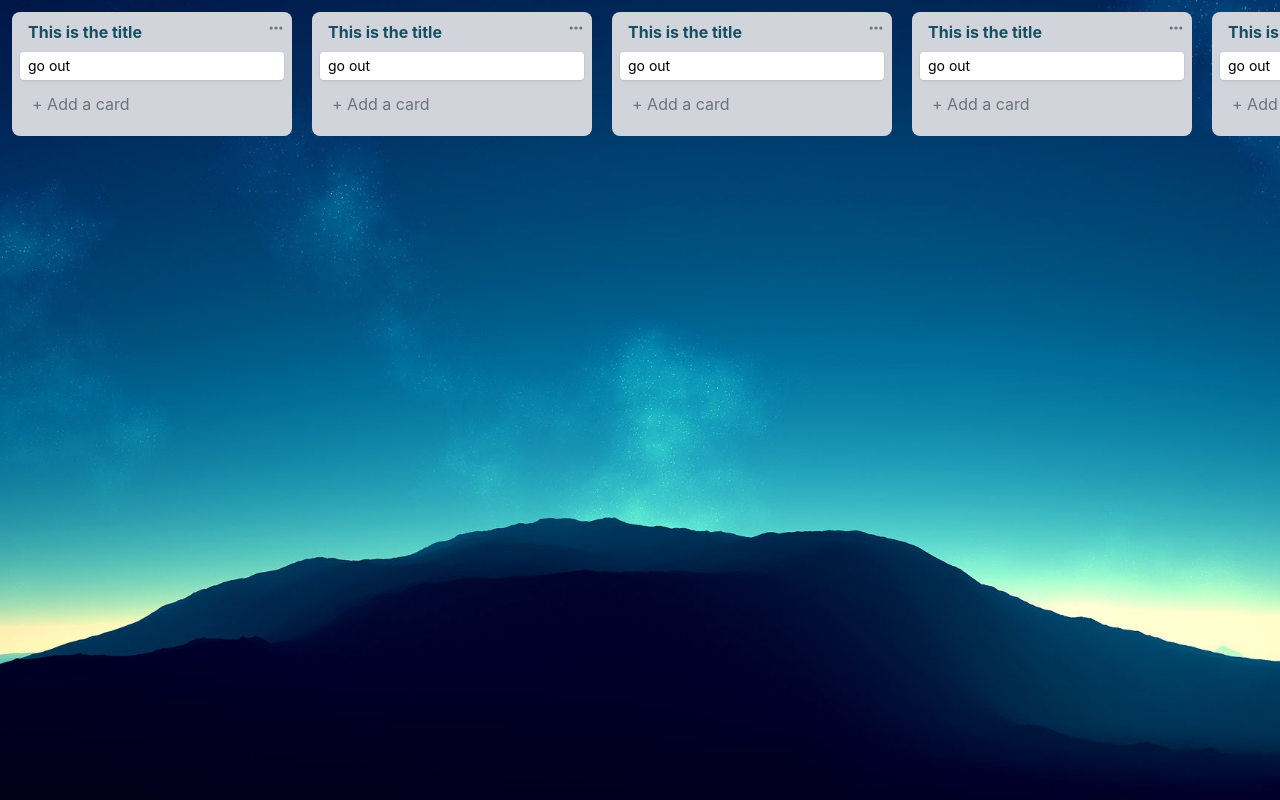
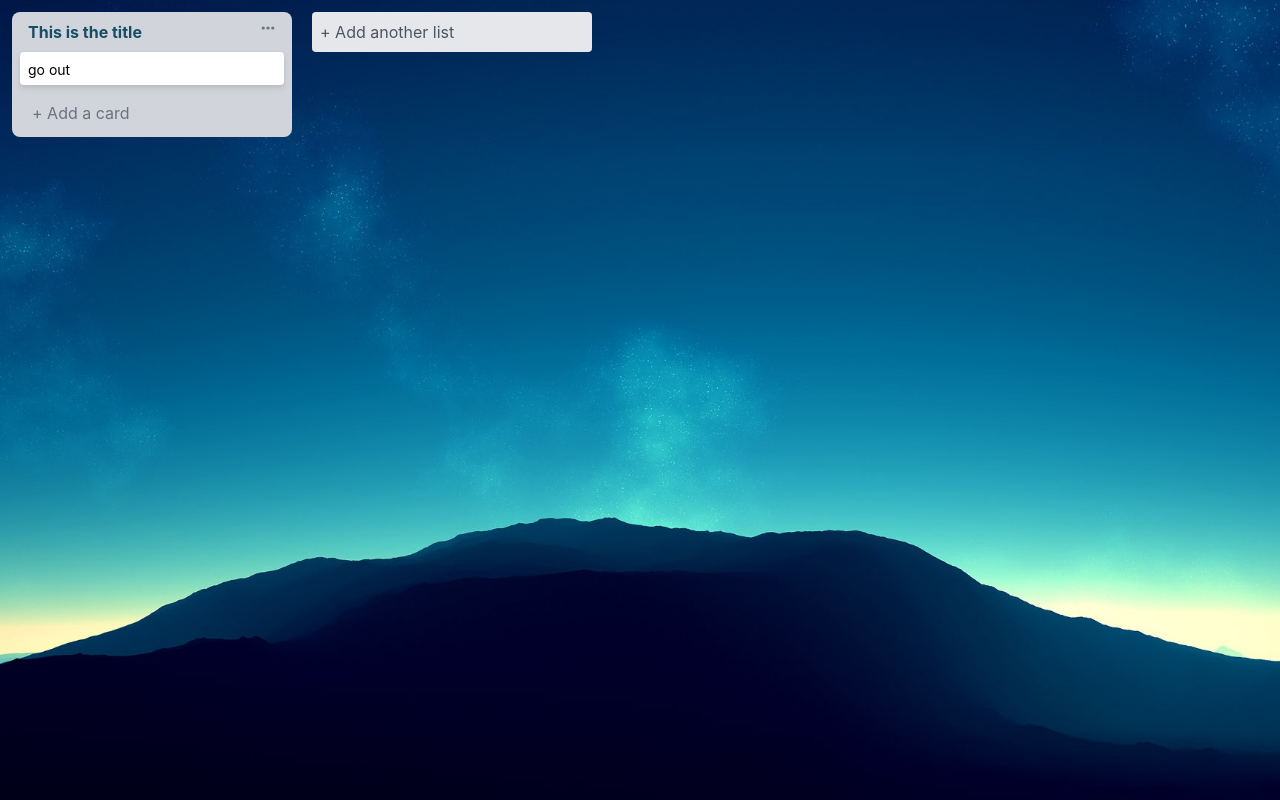
Before and after one commit to Abolfazl-JD/trello-clone-ScriptSetup-pinia-Tailwindcss, a Vue app: page / in a window 1280 px wide. Built offline with nearby package versions, Linux system fonts and the light colour scheme.

Commit message:
create add new list form input and style it

```diff
--- a/src/App.vue
+++ b/src/App.vue
@@ -1,164 +1,56 @@
 <script setup lang="ts">
+import {ref} from 'vue'
+
+const formInp = ref<HTMLInputElement | null>(null)
+
+const addNewList = ref(false)
+const showlistControl = ref(false)
+
+const changeNewList = (val: boolean) => {
+  addNewList.value = val
+  setTimeout(() => {
+    val ? formInp.value?.focus() : null
+    showlistControl.value = val
+  }, 50);
+
+}
 
 </script>
 
 <template>
-  <div class="board h-screen overflow-auto pl-3 py-3 scrollbar scrollbar-thumb-gray-600 scrollbar-track-gray-900  ">
+  <div class="board h-screen overflow-auto px-3 py-3 scrollbar scrollbar-thumb-gray-600 scrollbar-thin scrollbar-track-gray-900  ">
     <div class="flex justify-start items-start gap-5">
       <div class="min-w-[280px] bg-gray-300 p-2 rounded-lg cursor-pointer">
-    <div class="flex justify-between mb-2 pl-2">
+        <div class="flex justify-between mb-2 px-2">
           <h3 class="font-bold text-cyan-900">This is the title</h3>
           <svg xmlns="http://www.w3.org/2000/svg" class="h-4 w-4 text-gray-500" viewBox="0 0 20 20" fill="currentColor">
             <path d="M6 10a2 2 0 11-4 0 2 2 0 014 0zM12 10a2 2 0 11-4 0 2 2 0 014 0zM16 12a2 2 0 100-4 2 2 0 000 4z" />
           </svg>
         </div>
-    <div class="bg-white px-2 py-1 rounded flex justify-between group shadow">
+        <div class="bg-white px-2 pb-[5px] pt-2 rounded flex justify-between group drop-shadow-md">
           <p class="text-sm">go out</p>
           <svg xmlns="http://www.w3.org/2000/svg" class="h-4 w-4 text-gray-400 hidden group-hover:block" fill="none" viewBox="0 0 24 24" stroke="currentColor" stroke-width="2">
             <path stroke-linecap="round" stroke-linejoin="round" d="M15.232 5.232l3.536 3.536m-2.036-5.036a2.5 2.5 0 113.536 3.536L6.5 21.036H3v-3.572L16.732 3.732z" />
           </svg>
         </div>
-    <div class="bg-transparent text-gray-500 p-3">
+        <p class="bg-transparent text-gray-500 pl-3 mt-3 py-1 transition-colors ease-out duration-200 hover:bg-gray-400 hover:text-gray-700">
         + Add a card
+        </p>
+      </div>
+
+      <div class="min-w-[280px] bg-gray-200 p-2 rounded cursor-pointer text-gray-600">
+        <p class="w-full h-full" @click="changeNewList(true)" v-if="!addNewList">+ Add another list</p>
+        <template v-else>
+          <input type="text" ref="formInp" placeholder="Enter list title..." class="px-3 py-2 text-sm w-full focus:outline-blue-600">
+          <div class="flex w-full mt-2 place-items-center space-x-2 transition-all ease-out duration-50" :class="!showlistControl ? 'h-0 overflow-hidden' : 'h-8'">
+            <button class="bg-blue-600 py-2 px-[10px] rounded-sm text-sm text-white hover:bg-blue-700 transition-colors ease-out duration-300">Add list</button>
+            <svg xmlns="http://www.w3.org/2000/svg" @click="changeNewList(false)" class="h-6 w-6 text-gray-700 transition-colors ease-out duration-200 hover:text-gray-900" fill="none" viewBox="0 0 24 24" stroke="currentColor" stroke-width="2">
+              <path stroke-linecap="round" stroke-linejoin="round" d="M6 18L18 6M6 6l12 12" />
+            </svg>
+          </div>
+        </template>
       </div>
     </div>
-  <div class="min-w-[280px] bg-gray-300 p-2 rounded-lg cursor-pointer">
-    <div class="flex justify-between mb-2 pl-2">
-      <h3 class="font-bold text-cyan-900">This is the title</h3>
-      <svg xmlns="http://www.w3.org/2000/svg" class="h-4 w-4 text-gray-500" viewBox="0 0 20 20" fill="currentColor">
-        <path d="M6 10a2 2 0 11-4 0 2 2 0 014 0zM12 10a2 2 0 11-4 0 2 2 0 014 0zM16 12a2 2 0 100-4 2 2 0 000 4z" />
-      </svg>
-    </div>
-    <div class="bg-white px-2 py-1 rounded flex justify-between group shadow">
-      <p class="text-sm">go out</p>
-      <svg xmlns="http://www.w3.org/2000/svg" class="h-4 w-4 text-gray-400 hidden group-hover:block" fill="none" viewBox="0 0 24 24" stroke="currentColor" stroke-width="2">
-        <path stroke-linecap="round" stroke-linejoin="round" d="M15.232 5.232l3.536 3.536m-2.036-5.036a2.5 2.5 0 113.536 3.536L6.5 21.036H3v-3.572L16.732 3.732z" />
-      </svg>
-    </div>
-    <div class="bg-transparent text-gray-500 p-3">
-     + Add a card
-    </div>
-  </div>
-  <div class="min-w-[280px] bg-gray-300 p-2 rounded-lg cursor-pointer">
-    <div class="flex justify-between mb-2 pl-2">
-      <h3 class="font-bold text-cyan-900">This is the title</h3>
-      <svg xmlns="http://www.w3.org/2000/svg" class="h-4 w-4 text-gray-500" viewBox="0 0 20 20" fill="currentColor">
-        <path d="M6 10a2 2 0 11-4 0 2 2 0 014 0zM12 10a2 2 0 11-4 0 2 2 0 014 0zM16 12a2 2 0 100-4 2 2 0 000 4z" />
-      </svg>
-    </div>
-    <div class="bg-white px-2 py-1 rounded flex justify-between group shadow">
-      <p class="text-sm">go out</p>
-      <svg xmlns="http://www.w3.org/2000/svg" class="h-4 w-4 text-gray-400 hidden group-hover:block" fill="none" viewBox="0 0 24 24" stroke="currentColor" stroke-width="2">
-        <path stroke-linecap="round" stroke-linejoin="round" d="M15.232 5.232l3.536 3.536m-2.036-5.036a2.5 2.5 0 113.536 3.536L6.5 21.036H3v-3.572L16.732 3.732z" />
-      </svg>
-    </div>
-    <div class="bg-transparent text-gray-500 p-3">
-     + Add a card
-    </div>
-  </div>
-  <div class="min-w-[280px] bg-gray-300 p-2 rounded-lg cursor-pointer">
-    <div class="flex justify-between mb-2 pl-2">
-      <h3 class="font-bold text-cyan-900">This is the title</h3>
-      <svg xmlns="http://www.w3.org/2000/svg" class="h-4 w-4 text-gray-500" viewBox="0 0 20 20" fill="currentColor">
-        <path d="M6 10a2 2 0 11-4 0 2 2 0 014 0zM12 10a2 2 0 11-4 0 2 2 0 014 0zM16 12a2 2 0 100-4 2 2 0 000 4z" />
-      </svg>
-    </div>
-    <div class="bg-white px-2 py-1 rounded flex justify-between group shadow">
-      <p class="text-sm">go out</p>
-      <svg xmlns="http://www.w3.org/2000/svg" class="h-4 w-4 text-gray-400 hidden group-hover:block" fill="none" viewBox="0 0 24 24" stroke="currentColor" stroke-width="2">
-        <path stroke-linecap="round" stroke-linejoin="round" d="M15.232 5.232l3.536 3.536m-2.036-5.036a2.5 2.5 0 113.536 3.536L6.5 21.036H3v-3.572L16.732 3.732z" />
-      </svg>
-    </div>
-    <div class="bg-transparent text-gray-500 p-3">
-     + Add a card
-    </div>
-  </div>
-  <div class="min-w-[280px] bg-gray-300 p-2 rounded-lg cursor-pointer">
-    <div class="flex justify-between mb-2 pl-2">
-      <h3 class="font-bold text-cyan-900">This is the title</h3>
-      <svg xmlns="http://www.w3.org/2000/svg" class="h-4 w-4 text-gray-500" viewBox="0 0 20 20" fill="currentColor">
-        <path d="M6 10a2 2 0 11-4 0 2 2 0 014 0zM12 10a2 2 0 11-4 0 2 2 0 014 0zM16 12a2 2 0 100-4 2 2 0 000 4z" />
-      </svg>
-    </div>
-    <div class="bg-white px-2 py-1 rounded flex justify-between group shadow">
-      <p class="text-sm">go out</p>
-      <svg xmlns="http://www.w3.org/2000/svg" class="h-4 w-4 text-gray-400 hidden group-hover:block" fill="none" viewBox="0 0 24 24" stroke="currentColor" stroke-width="2">
-        <path stroke-linecap="round" stroke-linejoin="round" d="M15.232 5.232l3.536 3.536m-2.036-5.036a2.5 2.5 0 113.536 3.536L6.5 21.036H3v-3.572L16.732 3.732z" />
-      </svg>
-    </div>
-    <div class="bg-transparent text-gray-500 p-3">
-     + Add a card
-    </div>
-  </div>
-  <div class="min-w-[280px] bg-gray-300 p-2 rounded-lg cursor-pointer">
-    <div class="flex justify-between mb-2 pl-2">
-      <h3 class="font-bold text-cyan-900">This is the title</h3>
-      <svg xmlns="http://www.w3.org/2000/svg" class="h-4 w-4 text-gray-500" viewBox="0 0 20 20" fill="currentColor">
-        <path d="M6 10a2 2 0 11-4 0 2 2 0 014 0zM12 10a2 2 0 11-4 0 2 2 0 014 0zM16 12a2 2 0 100-4 2 2 0 000 4z" />
-      </svg>
-    </div>
-    <div class="bg-white px-2 py-1 rounded flex justify-between group shadow">
-      <p class="text-sm">go out</p>
-      <svg xmlns="http://www.w3.org/2000/svg" class="h-4 w-4 text-gray-400 hidden group-hover:block" fill="none" viewBox="0 0 24 24" stroke="currentColor" stroke-width="2">
-        <path stroke-linecap="round" stroke-linejoin="round" d="M15.232 5.232l3.536 3.536m-2.036-5.036a2.5 2.5 0 113.536 3.536L6.5 21.036H3v-3.572L16.732 3.732z" />
-      </svg>
-    </div>
-    <div class="bg-transparent text-gray-500 p-3">
-     + Add a card
-    </div>
-  </div>
-  <div class="min-w-[280px] bg-gray-300 p-2 rounded-lg cursor-pointer">
-    <div class="flex justify-between mb-2 pl-2">
-      <h3 class="font-bold text-cyan-900">This is the title</h3>
-      <svg xmlns="http://www.w3.org/2000/svg" class="h-4 w-4 text-gray-500" viewBox="0 0 20 20" fill="currentColor">
-        <path d="M6 10a2 2 0 11-4 0 2 2 0 014 0zM12 10a2 2 0 11-4 0 2 2 0 014 0zM16 12a2 2 0 100-4 2 2 0 000 4z" />
-      </svg>
-    </div>
-    <div class="bg-white px-2 py-1 rounded flex justify-between group shadow">
-      <p class="text-sm">go out</p>
-      <svg xmlns="http://www.w3.org/2000/svg" class="h-4 w-4 text-gray-400 hidden group-hover:block" fill="none" viewBox="0 0 24 24" stroke="currentColor" stroke-width="2">
-        <path stroke-linecap="round" stroke-linejoin="round" d="M15.232 5.232l3.536 3.536m-2.036-5.036a2.5 2.5 0 113.536 3.536L6.5 21.036H3v-3.572L16.732 3.732z" />
-      </svg>
-    </div>
-    <div class="bg-transparent text-gray-500 p-3">
-     + Add a card
-    </div>
-  </div>
-  <div class="min-w-[280px] bg-gray-300 p-2 rounded-lg cursor-pointer">
-    <div class="flex justify-between mb-2 pl-2">
-      <h3 class="font-bold text-cyan-900">This is the title</h3>
-      <svg xmlns="http://www.w3.org/2000/svg" class="h-4 w-4 text-gray-500" viewBox="0 0 20 20" fill="currentColor">
-        <path d="M6 10a2 2 0 11-4 0 2 2 0 014 0zM12 10a2 2 0 11-4 0 2 2 0 014 0zM16 12a2 2 0 100-4 2 2 0 000 4z" />
-      </svg>
-    </div>
-    <div class="bg-white px-2 py-1 rounded flex justify-between group shadow">
-      <p class="text-sm">go out</p>
-      <svg xmlns="http://www.w3.org/2000/svg" class="h-4 w-4 text-gray-400 hidden group-hover:block" fill="none" viewBox="0 0 24 24" stroke="currentColor" stroke-width="2">
-        <path stroke-linecap="round" stroke-linejoin="round" d="M15.232 5.232l3.536 3.536m-2.036-5.036a2.5 2.5 0 113.536 3.536L6.5 21.036H3v-3.572L16.732 3.732z" />
-      </svg>
-    </div>
-    <div class="bg-transparent text-gray-500 p-3">
-     + Add a card
-    </div>
-  </div><div class="min-w-[280px] bg-gray-300 p-2 rounded-lg cursor-pointer">
-    <div class="flex justify-between mb-2 pl-2">
-      <h3 class="font-bold text-cyan-900">This is the title</h3>
-      <svg xmlns="http://www.w3.org/2000/svg" class="h-4 w-4 text-gray-500" viewBox="0 0 20 20" fill="currentColor">
-        <path d="M6 10a2 2 0 11-4 0 2 2 0 014 0zM12 10a2 2 0 11-4 0 2 2 0 014 0zM16 12a2 2 0 100-4 2 2 0 000 4z" />
-      </svg>
-    </div>
-    <div class="bg-white px-2 py-1 rounded flex justify-between group shadow">
-      <p class="text-sm">go out</p>
-      <svg xmlns="http://www.w3.org/2000/svg" class="h-4 w-4 text-gray-400 hidden group-hover:block" fill="none" viewBox="0 0 24 24" stroke="currentColor" stroke-width="2">
-        <path stroke-linecap="round" stroke-linejoin="round" d="M15.232 5.232l3.536 3.536m-2.036-5.036a2.5 2.5 0 113.536 3.536L6.5 21.036H3v-3.572L16.732 3.732z" />
-      </svg>
-    </div>
-    <div class="bg-transparent text-gray-500 p-3">
-     + Add a card
-    </div>
-  </div>
-    </div>
-
   </div>
 </template>
 
```
Lines whose indentation alone changed are shown as unchanged.
